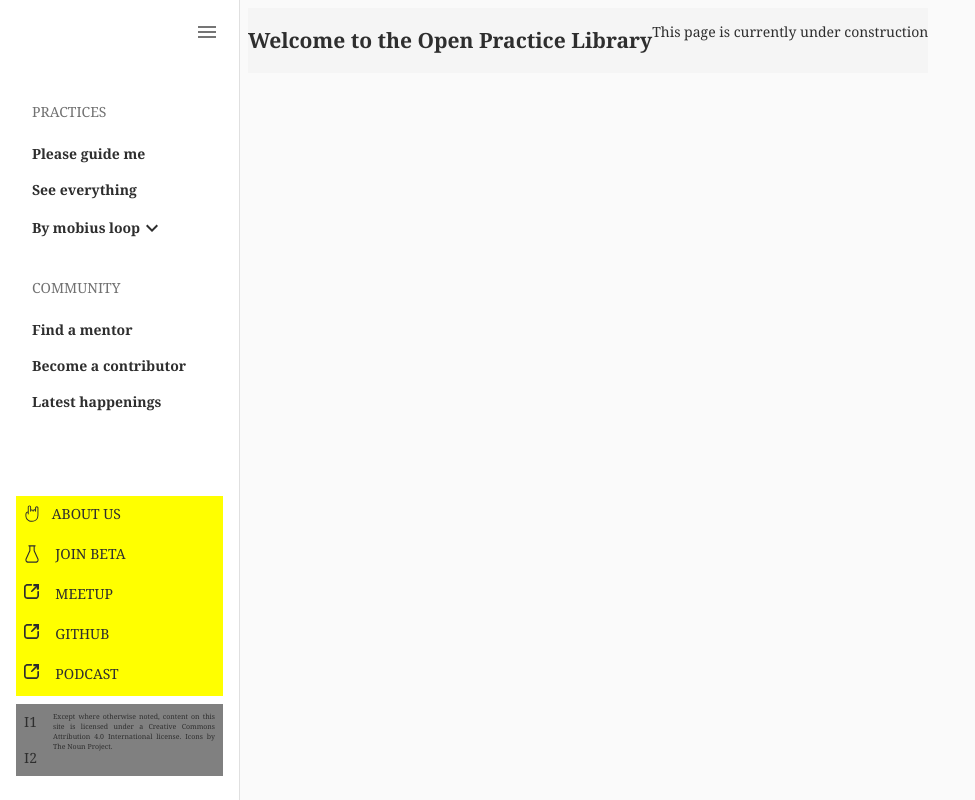
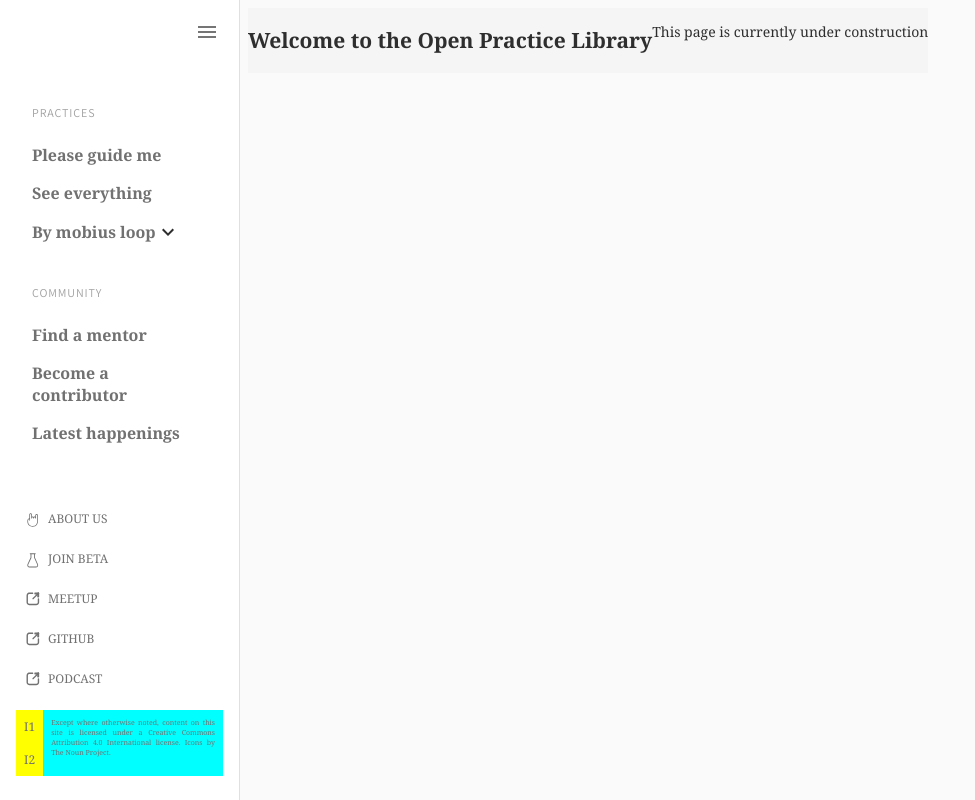
Before and after one commit to openpracticelibrary/opl-fe, a React (Create React App) app: page /practice in a window 1280 px wide. Both pictures are taken after a click on the button 36 px from the left and 32 px from the top of the page. Shown: the whole page, without its empty margins (0-975 px from the left). Built offline with nearby package versions, Linux system fonts and the light colour scheme.

Commit message:
updated with font for the list items in drawer

```diff
--- a/src/assets/icons/BetaIcon.js
+++ b/src/assets/icons/BetaIcon.js
@@ -4,7 +4,7 @@ import SvgIcon from '@material-ui/core/SvgIcon';
 
 function BetaIcon(props) {
     return (
-      <SvgIcon viewBox='0 0 18 18'>
+      <SvgIcon viewBox='-2 -2 22 22'>
         <path d="M10.811 11.06L8.02 4.96V1.812h.35c.223 0 .404-.181.404-.406 0-.224-.18-.406-.403-.406H3.646c-.222 0-.403.182-.403.406 0 .225.18.406.403.406h.344V4.96l-2.798 6.094c-.297.642-.247 1.394.132 1.991.379.598 1.034.958 1.738.956h5.886c.7 0 1.351-.361 1.728-.956.378-.595.428-1.342.135-1.983h0zm-.805 1.547c-.23.365-.63.584-1.058.58H3.062c-.425 0-.821-.219-1.05-.58-.229-.362-.259-.816-.08-1.205l2.834-6.183c.024-.054.037-.112.036-.17V1.811h2.412v3.236c0 .06.012.117.036.17l2.828 6.184c.18.389.15.844-.08 1.205h.008z" />
       </SvgIcon>
     );
--- a/src/assets/icons/NewTabIcon.js
+++ b/src/assets/icons/NewTabIcon.js
@@ -4,7 +4,7 @@ import SvgIcon from '@material-ui/core/SvgIcon';
 
 function NewTabIcon(props) {
     return (
-      <SvgIcon viewBox='0 0 16 16'>
+      <SvgIcon viewBox='-2 -2 19 19'>
           <path d="M8.881 5.17V7.5c0 .155.005.31-.015.465l.02-.149c-.021.15-.06.294-.118.434l.055-.133c-.058.135-.131.262-.22.379l.086-.113c-.09.115-.193.219-.308.308l.113-.087c-.118.09-.244.164-.379.221l.133-.056c-.139.058-.284.097-.434.119l.149-.02c-.234.03-.477.015-.712.015H2.267c-.079 0-.156-.005-.233-.015l.149.02c-.15-.022-.294-.06-.434-.119l.133.056c-.135-.058-.262-.132-.379-.221l.113.087c-.115-.09-.219-.193-.308-.308l.087.113c-.09-.118-.164-.244-.221-.38l.056.134c-.058-.139-.098-.284-.119-.434l.02.149c-.03-.234-.015-.477-.015-.712V5.916v-1.64-1.399-.609c0-.078.005-.155.015-.232l-.02.148c.021-.15.06-.294.119-.433-.02.044-.038.09-.056.133.058-.135.132-.263.221-.379l-.087.113c.09-.115.193-.22.308-.309l-.113.088c.118-.09.244-.165.38-.222l-.134.056c.139-.058.284-.097.434-.118l-.149.02c.135-.018.272-.016.408-.016h2.386c.143 0 .293-.062.395-.163.097-.097.17-.256.163-.395C5.38.415 5.333.265 5.223.163 5.113.063 4.98 0 4.828 0H2.277C1.91 0 1.56.09 1.233.25.866.43.557.73.34 1.073.117 1.426.002 1.85 0 2.267v5.466c.002.394.106.79.302 1.131.4.698 1.165 1.133 1.967 1.136h5.496c.416-.008.844-.129 1.192-.36.339-.225.635-.535.808-.906.15-.323.235-.657.235-1.015v-.994-1.32-.233c0-.143-.063-.294-.163-.396-.097-.097-.256-.17-.396-.163-.144.007-.294.054-.395.163-.1.109-.165.243-.165.395z"/>
           <path d="M6.751 1.538H9.402c.153 0 .315-.086.423-.224.104-.134.182-.352.175-.545-.008-.198-.058-.404-.175-.544C9.708.086 9.565 0 9.402 0H6.751C6.6 0 6.437.086 6.33.225c-.104.133-.182.352-.175.544.007.199.058.405.175.545.117.137.261.224.422.224z"/>
           <path d="M10 3.249v-.897V.924.598c0-.153-.086-.315-.225-.423C9.642.07 9.423-.007 9.231 0c-.199.008-.405.058-.545.175-.138.117-.224.26-.224.423V3.249c0 .152.086.314.224.422.134.104.352.182.545.175.198-.007.404-.058.544-.175.137-.117.225-.261.225-.422z"/>
--- a/src/assets/icons/RockIcon.js
+++ b/src/assets/icons/RockIcon.js
@@ -4,7 +4,7 @@ import SvgIcon from '@material-ui/core/SvgIcon';
 
 function RockIcon(props) {
     return (
-      <SvgIcon viewBox='0 0 18 18'>
+      <SvgIcon viewBox='-2 -2 22 22'>
         <path d="M9.58 1.767c-.682 0-1.235.553-1.235 1.235v1.182c-.509-.283-1.147-.172-1.529.268-.385-.42-1.008-.52-1.505-.242V2.274c0-.682-.553-1.235-1.235-1.235-.681 0-1.234.553-1.234 1.235V5.61c-.716.098-1.242.51-1.529 1.206-.248.602-.248 1.242-.248 1.516v.217c0 2.802 2.006 4.759 4.877 4.759 1.775 0 3.093-.602 3.915-1.789.634-.92.958-2.176.958-3.729V3.006c.001-.328-.129-.644-.36-.876-.232-.233-.547-.363-.876-.363zM5.937 12.613c-1.234 0-2.294-.4-3.051-1.158-.73-.728-1.13-1.76-1.13-2.906V8.33c0-1.201.354-1.865 1.08-2.016v1.15c0 .192.155.347.347.347.191 0 .347-.155.347-.347v-5.19c0-.298.242-.54.54-.54.298 0 .54.242.54.54v3.234c0 .192.156.348.347.348h.059c.192 0 .347-.156.347-.348v-.217c0-.298.242-.54.54-.54.299 0 .54.242.54.54v.217c0 .192.156.348.348.348h.059c.191 0 .347-.156.347-.348v-.243c0-.298.241-.54.54-.54.298 0 .54.242.54.54v.243c0 .192.155.348.347.348h.059c.191 0 .347-.156.347-.348V3.006c0-.298.242-.54.54-.54.298 0 .54.242.54.54V7.79c.01 3.2-1.395 4.823-4.173 4.823z" />
       </SvgIcon>
     );
--- a/src/components/shared/Drawer/Footer.js
+++ b/src/components/shared/Drawer/Footer.js
@@ -1,3 +1,4 @@
+
 import React from 'react';
 import Container from '@material-ui/core/Container';
 import Typography from '@material-ui/core/Typography';
@@ -10,7 +11,8 @@ import LaunchIcon from '@material-ui/icons/Launch';
 import RockIcon from '../../../assets/icons/RockIcon.js'
 import BetaIcon from '../../../assets/icons/BetaIcon.js'
 import NewTabIcon from '../../../assets/icons/NewTabIcon.js'
-
+import PropTypes from "prop-types";
+import { flexbox } from '@material-ui/system';
 
 const useStyles = makeStyles((theme) => ({
     footer: {
@@ -25,7 +27,29 @@ const useStyles = makeStyles((theme) => ({
         backgroundColor: theme.palette.background.paper,
     },
 
+    listText: {
+        fontSize: 12,
+        color: theme.palette.text.secondary,
+    },
+
  }));
+
+
+function FooterList (props){
+    const preventDefault = (event) => event.preventDefault();
+    return(
+        <React.Fragment>
+            <Box display="flex" p={1}>
+                {props.children}
+                <Link href={props.link} onClick={preventDefault} color="inherit">
+                    {props.text}
+                </Link>
+            </Box>
+        </React.Fragment>
+     );
+}
+
+
 
 export default function Footer() {
     const classes = useStyles();
@@ -34,58 +58,25 @@ export default function Footer() {
     return(
         <footer className={classes.footer}>
         <Box>
-            <Box pb={1}>
+            <Box pb={1} className={classes.listText}>
 
-                <Box display="flex" p={1} bgcolor="yellow" justifyContent="flex-start">
-                    <RockIcon /> &nbsp;
-                    <Link href="#" onClick={preventDefault} color="inherit">
-                        {'ABOUT US'}
-                    </Link>
-                </Box>
-
-                <Box display="flex" p={1} bgcolor="yellow" justifyContent="flex-start">
-                    <BetaIcon /> &nbsp;&nbsp;
-                    <Link href="#" onClick={preventDefault} color="inherit">
-                        {'JOIN BETA'}
-                    </Link>
-                </Box>
-
-                <Box display="flex" p={1} bgcolor="yellow" justifyContent="flex-start">
-                    <NewTabIcon /> &nbsp;&nbsp;
-                    <Link href="#" onClick={preventDefault} color="inherit">
-                        {'MEETUP'}
-                    </Link>
-                </Box>
-
-                <Box display="flex" p={1} bgcolor="yellow" justifyContent="flex-start">
-                    <NewTabIcon /> &nbsp;&nbsp;
-                    <Link href="#" onClick={preventDefault} color="inherit">
-                        {'GITHUB'}
-                    </Link>
-                </Box>
-
-                <Box display="flex" p={1} bgcolor="yellow" justifyContent="flex-start">
-                    <NewTabIcon /> &nbsp;&nbsp;
-                    <Link href="#" onClick={preventDefault} color="inherit">
-                        {'PODCAST'}
-                    </Link>
-                </Box>
-{/*
-
-                <Box display="flex">
-                    <Box p={1}>
-                        <LaunchIcon fontSize="small" />
-                    </Box>
-                    <Box p={1}>
-                        <Link href="#" onClick={preventDefault} color="inherit">
-                            {'PODCAST'}
-                        </Link>
-                    </Box>
-                </Box>
-*/}
-
+                <FooterList link="#" text="ABOUT US">
+                        <RockIcon />
+                </FooterList>
+                <FooterList link="#" text="JOIN BETA">
+                        <BetaIcon />
+                </FooterList>
+                <FooterList link="#" text="MEETUP">
+                        <NewTabIcon />
+                </FooterList>
+                <FooterList link="#" text="GITHUB">
+                        <NewTabIcon />
+                </FooterList>
+                <FooterList link="#" text="PODCAST">
+                        <NewTabIcon />
+                </FooterList>
             </Box>
-            <Box display="flex" bgcolor="gray">
+            <Box display="flex" className={classes.listText} bgcolor="yellow">
                 <Box>
                     <Box mx="auto" my="auto" p={1} >
                         I1
@@ -94,8 +85,8 @@ export default function Footer() {
                         I2
                     </Box>
                 </Box>
-                <Box p={1} fontSize={7} textAlign="justify">
-                    {"Except where otherwise noted, content on this site is licensed under a Creative Commons Attribution 4.0 International license. Icons by The Noun Project."}
+                <Box p={1} fontSize={7} textAlign="justify" flexWrap="wrap" bgcolor="cyan">
+                    Except where otherwise noted, content on this site is licensed under a Creative Commons Attribution 4.0 International license. Icons by The Noun Project.
                 </Box>
             </Box>
         </Box>
--- a/src/components/shared/Drawer/ListItems.js
+++ b/src/components/shared/Drawer/ListItems.js
@@ -9,6 +9,7 @@ import Collapse from '@material-ui/core/Collapse';
 import List from '@material-ui/core/List';
 import {makeStyles} from '@material-ui/core/styles';
 import Box from '@material-ui/core/Box';
+import Typography from '@material-ui/core/Typography';
 
 const useStyles = makeStyles((theme) => ({
     root: {
@@ -18,6 +19,14 @@ const useStyles = makeStyles((theme) => ({
     },
     nested: {
         paddingLeft: theme.spacing(3),
+    },
+    smallText: {
+        color: theme.palette.text.light_grey,
+    },
+
+    listText: {
+        fontSize: 16,
+        color: theme.palette.text.secondary,
     },
 }));
 
@@ -31,40 +40,39 @@ export function TopListItems() {
 
     return (
         <List className={classes.root}>
-            <ListSubheader>PRACTICES</ListSubheader>
+            <ListSubheader>
+                <Typography className={classes.smallText} variant="overline"> PRACTICES </Typography>
+            </ListSubheader>
             <ListItem button>
-
-                <b>
-                    {"Please guide me"}
-                </b>
+                <Typography className={classes.listText}>
+                    <b> Please guide me </b>
+                </Typography>
             </ListItem>
             <ListItem button>
-
-                <b>
-                    {"See everything"}
-                </b>
+                <Typography className={classes.listText}>
+                    <b> See everything </b>
+                </Typography>
             </ListItem>
             <ListItem button onClick={handleClick}>
-
-                <b>
-                    {"By mobius loop"}
-                </b>
+                <Typography className={classes.listText}>
+                    <b> By mobius loop </b>
+                </Typography>
                 {open ? <ExpandLess/> : <ExpandMore/>}
             </ListItem>
             <Collapse in={open} timeout="auto" unmountOnExit>
 
                 <List component="div" disablePadding className={classes.nested}>
-                    <ListItem button>
-                        <ListItemText primary="Discovery"/>
+                    <ListItem button className={classes.listText}>
+                        <ListItemText primary="Discovery" />
                     </ListItem>
-                    <ListItem button>
-                        <ListItemText primary="Options"/>
+                    <ListItem button className={classes.listText}>
+                        <ListItemText primary="Options" />
                     </ListItem>
-                    <ListItem button>
-                        <ListItemText primary="Delivery"/>
+                    <ListItem button className={classes.listText}>
+                        <ListItemText primary="Delivery" />
                     </ListItem>
-                    <ListItem button>
-                        <ListItemText primary="Foundation"/>
+                    <ListItem button className={classes.listText}>
+                        <ListItemText primary="Foundation" />
                     </ListItem>
 
                 </List>
@@ -79,24 +87,23 @@ export function BottomListItems() {
     const classes = useStyles();
     return (
         <List className={classes.root}>
-            <ListSubheader>COMMUNITY</ListSubheader>
+            <ListSubheader>
+                <Typography className={classes.smallText} variant="overline"> COMMUNITY </Typography>
+            </ListSubheader>
             <ListItem button>
-
-                <b>
-                    {"Find a mentor"}
-                </b>
+                <Typography className={classes.listText}>
+                    <b> Find a mentor </b>
+                </Typography>
             </ListItem>
             <ListItem button>
-
-                <b>
-                    {"Become a contributor"}
-                </b>
+                <Typography className={classes.listText}>
+                    <b> Become a contributor </b>
+                </Typography>
             </ListItem>
             <ListItem button>
-
-                <b>
-                    {"Latest happenings"}
-                </b>
+                <Typography className={classes.listText}>
+                    <b> Latest happenings </b>
+                </Typography>
             </ListItem>
         </List>
     )
```
